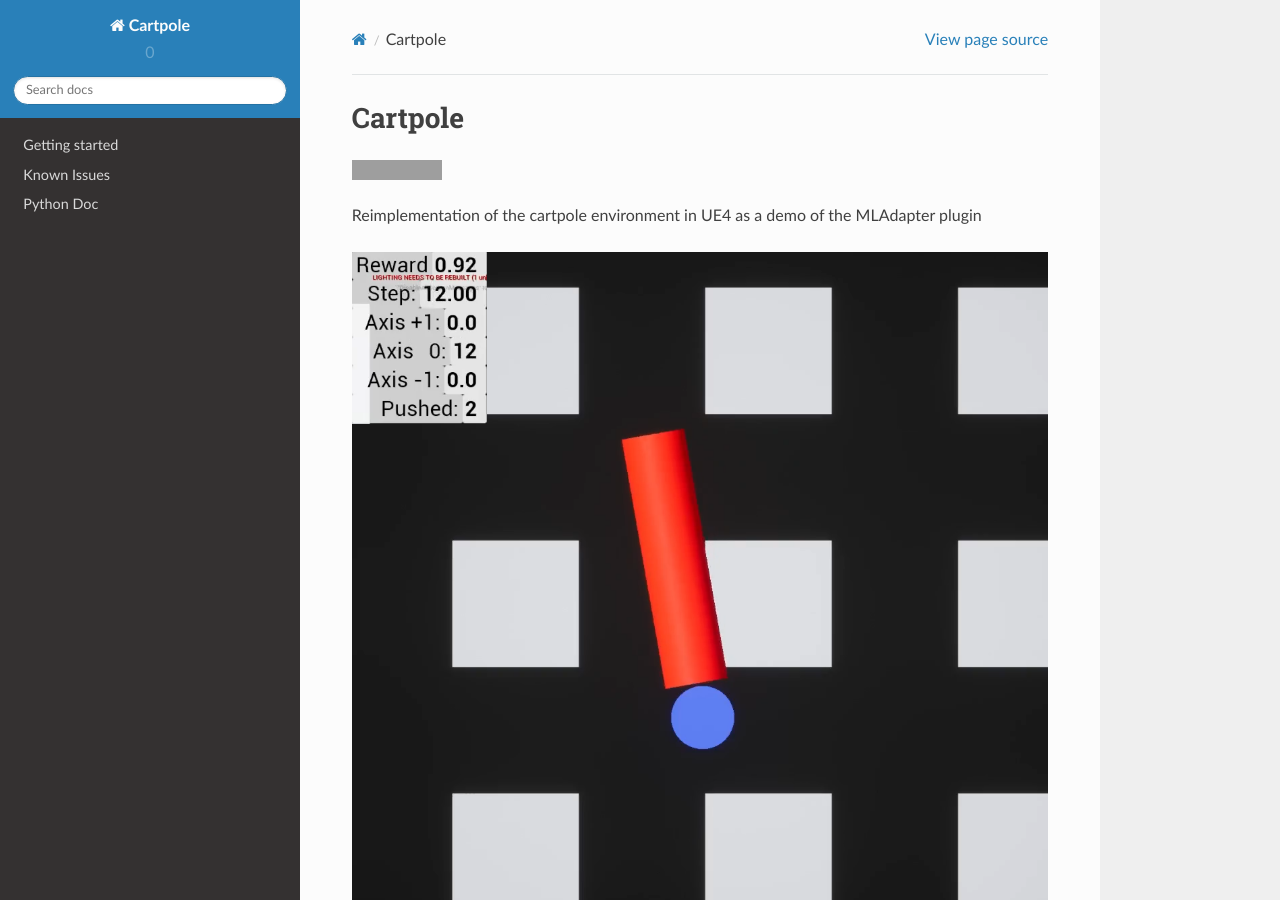
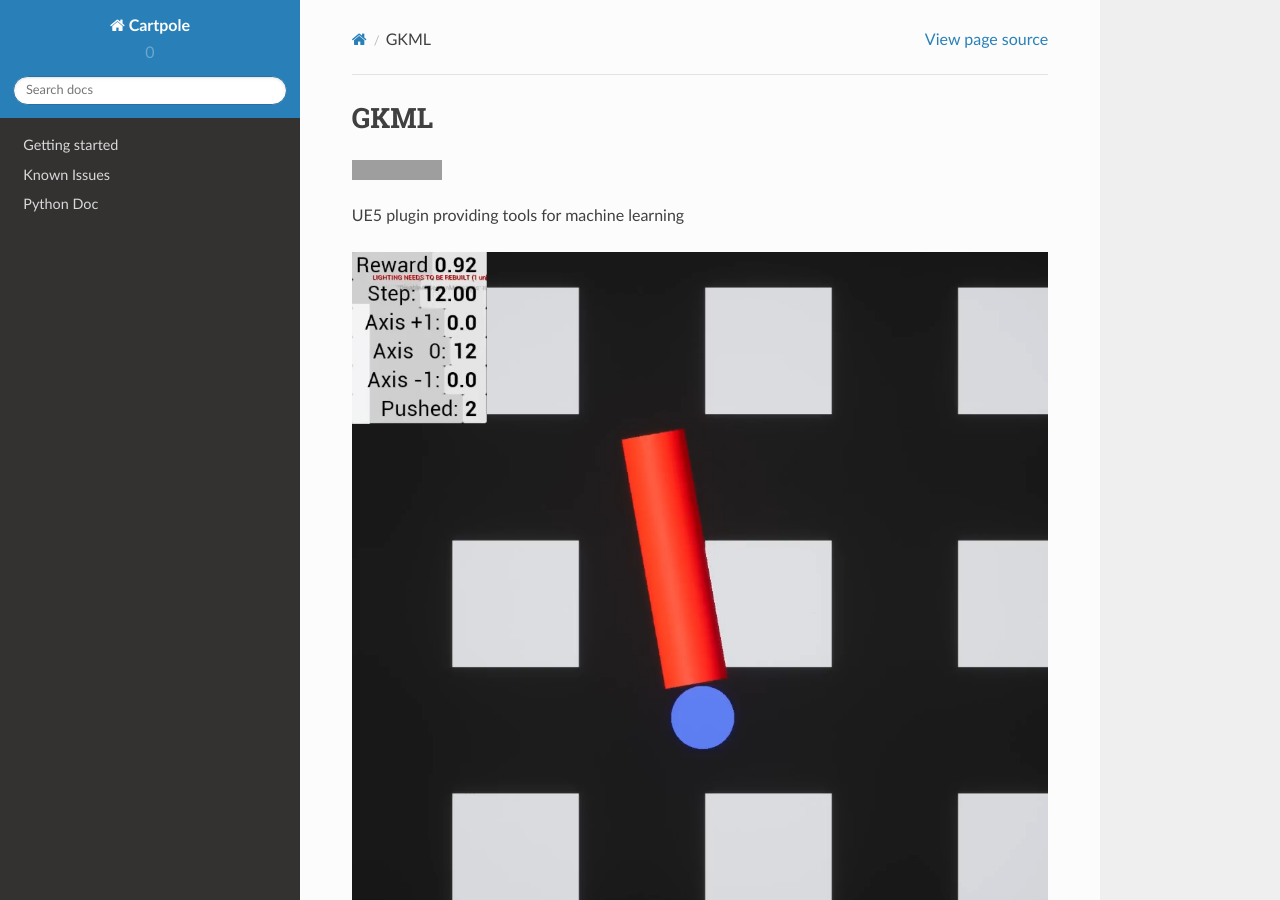
Before and after one commit to Delaunay/GKMachineLearning, a Sphinx documentation site: the page built from Docs/index.rst, in a window 1280 px wide and 900 px high. Built offline with Sphinx 7.4.7 and the Read the Docs theme 2.0.0, drawn with Linux system fonts in a browser that asks for light colours; pages that are not in the unit, such as notebooks, are missing from menus; grey boxes are pictures that could not be loaded.

Commit message:
Add documentation generation stesp

```diff
--- a/Docs/conf.py
+++ b/Docs/conf.py
@@ -40,7 +40,13 @@
     with open('Doxyfile', 'w') as file:
         file.write(filedata)
 
-read_the_docs_build = os.environ.get('READTHEDOCS', None) == 'True'
+def is_rtd_build():
+    return os.environ.get("READTHEDOCS") is not None
+
+def is_github_build():
+    return  os.environ.get("GITHUB_ACTIONS") is not None
+
+read_the_docs_build = is_rtd_build() or is_github_build()
 
 if read_the_docs_build:
     configure_doxyfile()
--- a/README.rst
+++ b/README.rst
@@ -1,11 +1,11 @@
-Cartpole
-========
+GKML
+====
 
 .. image:: https://readthedocs.org/projects/cartpole/badge/?version=latest
    :target: https://cartpole.readthedocs.io/en/latest/?badge=latest
    :alt: Documentation Status
 
-Reimplementation of the cartpole environment in UE4 as a demo of the MLAdapter plugin
+UE5 plugin providing tools for machine learning
 
 .. image:: /_static/Cartpole_big.png
 
```
Also changed, not shown: 1 other file.
